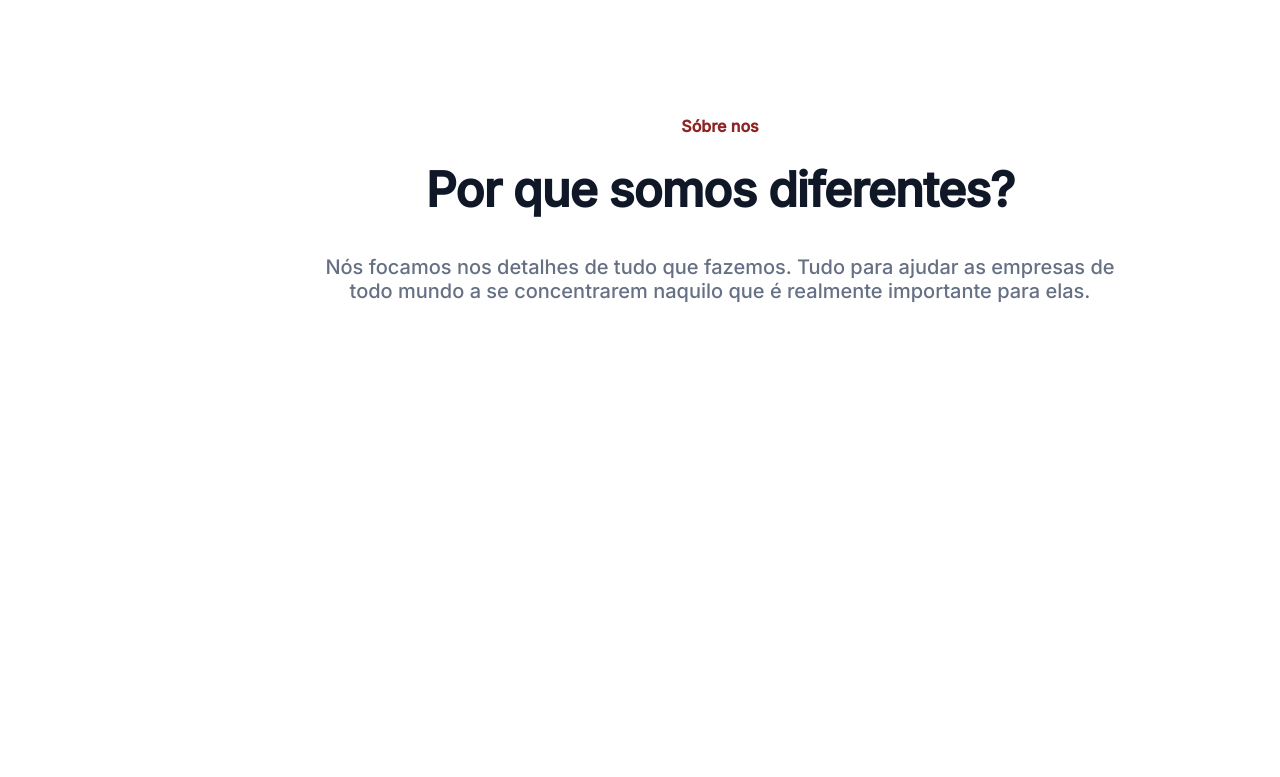
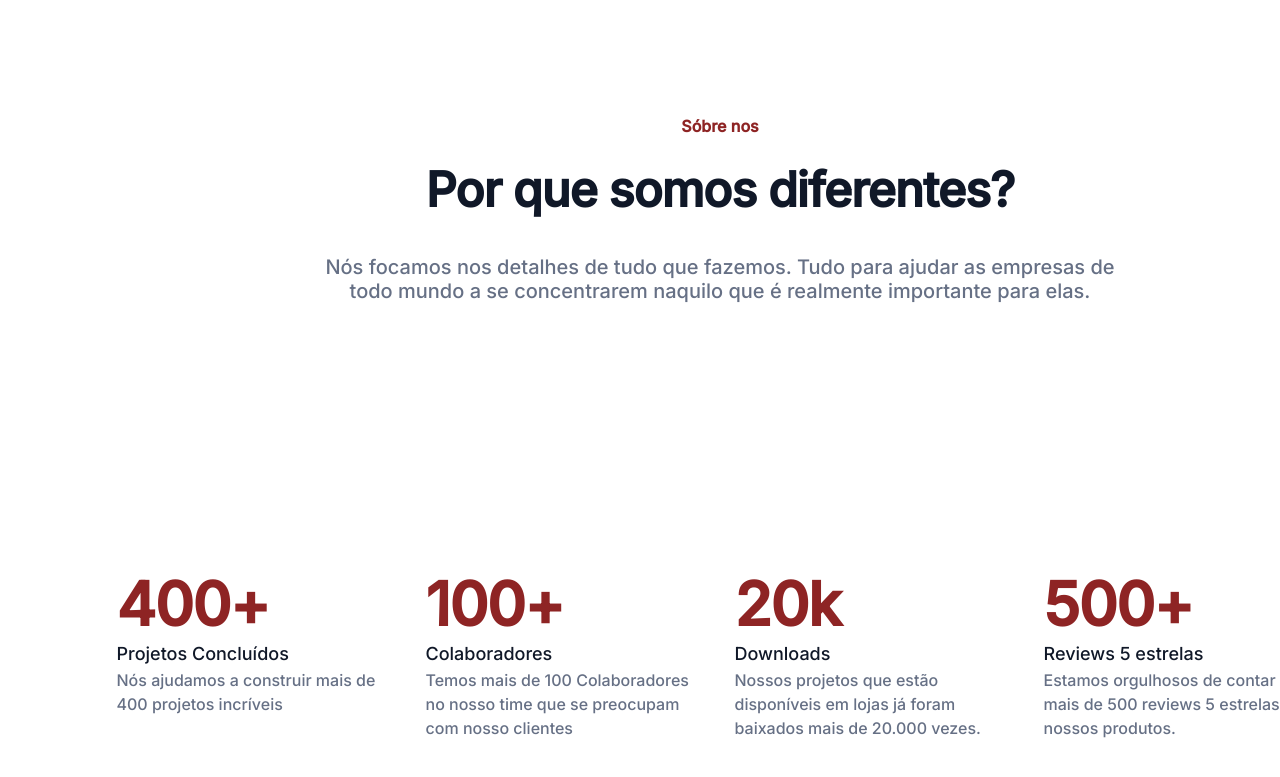
Before and after one commit to thiaaagao/7daysofcode, a plain HTML site: page index.html in a window 1280 px wide. Shown: the part 111-888 px from the top of the page. Before the commit the page ends 800 px from the top, so only its background shows below. Drawn offline with Linux system fonts and the light colour scheme.

Commit message:
metricas

```diff
--- a/css/style.css
+++ b/css/style.css
@@ -181,3 +181,70 @@
 
 
 }
+
+.container-metricas{
+    width: 1440px;
+    height: 288px;
+
+    padding-bottom: 96px;
+    font-family: 'Inter';
+
+    gap: 64px;
+}
+
+.metricas-conteudo{
+    width: 1216px;
+    height: 192px;
+
+    display: flex;
+
+    flex-direction: row;
+    justify-content: space-between;
+
+    gap: 20px;
+}
+
+/* ALTURA E LARGURA METRICAS */
+.metricas{
+
+    flex-direction: column;
+
+    align-items: flex-start;
+    padding: 0;
+    width: 280px;
+    height: 168px;
+
+}
+/* PADRONIZANDO TEXTOS METRICAS */
+.metricas span{
+
+    line-height: 72px;
+    color:var(--main-color);
+    font-weight:600;
+    font-size:60px;
+
+    letter-spacing: -0.02em;
+
+}
+
+.metricas h3{
+
+    line-height:28px;
+
+    font-size: 18px;
+    font-weight: 500;
+
+    color: #101828;
+
+}
+
+.metricas p{
+
+    line-height: 24px;
+
+    font-size:16px;
+    font-weight:400;
+
+    color: #667085;
+
+}
--- a/index.html
+++ b/index.html
@@ -42,6 +42,39 @@
       <p>Nós focamos nos detalhes de tudo que fazemos. Tudo para ajudar as empresas de todo mundo a se concentrarem naquilo que é realmente importante para elas.</p>
     </section>
 
+    <!-- METRICAS -->
+    <section class="container-metricas">
+
+      <div class="metricas-conteudo">
+
+      <div class="metricas">
+        <span>400+</span>
+          <h3>Projetos Concluídos</h3>
+            <p>Nós ajudamos a construir mais de 400 projetos incríveis</p>
+      </div>
+
+      <div class="metricas">
+        <span>100+</span>
+          <h3>Colaboradores</h3>
+            <p>Temos mais de 100 Colaboradores no nosso time que se preocupam com nosso clientes</p>
+      </div>
+
+      <div class="metricas">
+        <span>20k</span>
+          <h3>Downloads</h3>
+            <p>Nossos projetos que estão disponíveis em lojas já foram baixados mais de 20.000 vezes.</p>
+      </div>
+
+      <div class="metricas">
+        <span>500+</span>
+          <h3>Reviews 5 estrelas</h3>
+            <p>Estamos orgulhosos de contar com mais de 500 reviews 5 estrelas em nossos produtos.</p>
+      </div>
+
+    </div>
+
+    </section>
+
   </body>
 
 </html>
```
